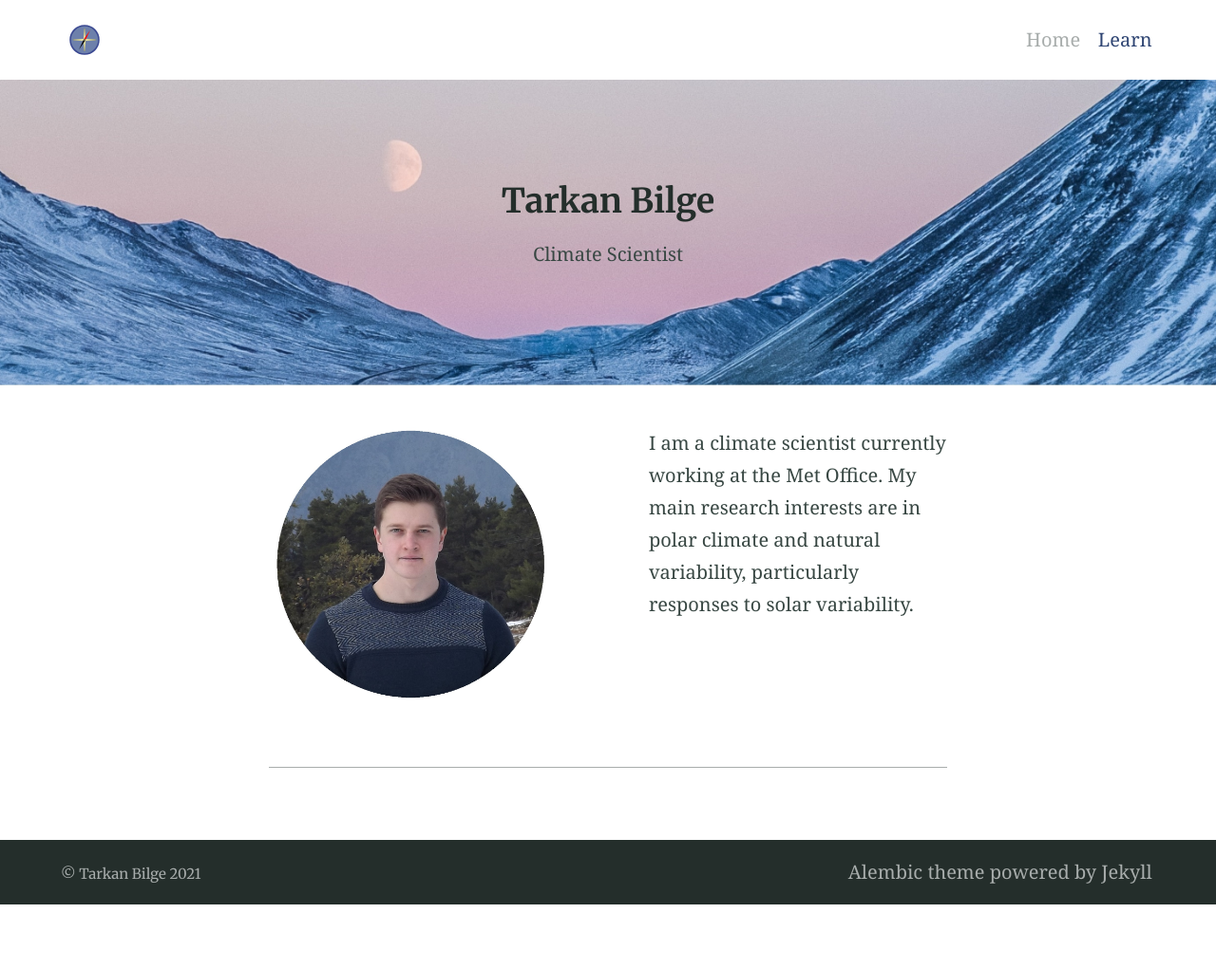
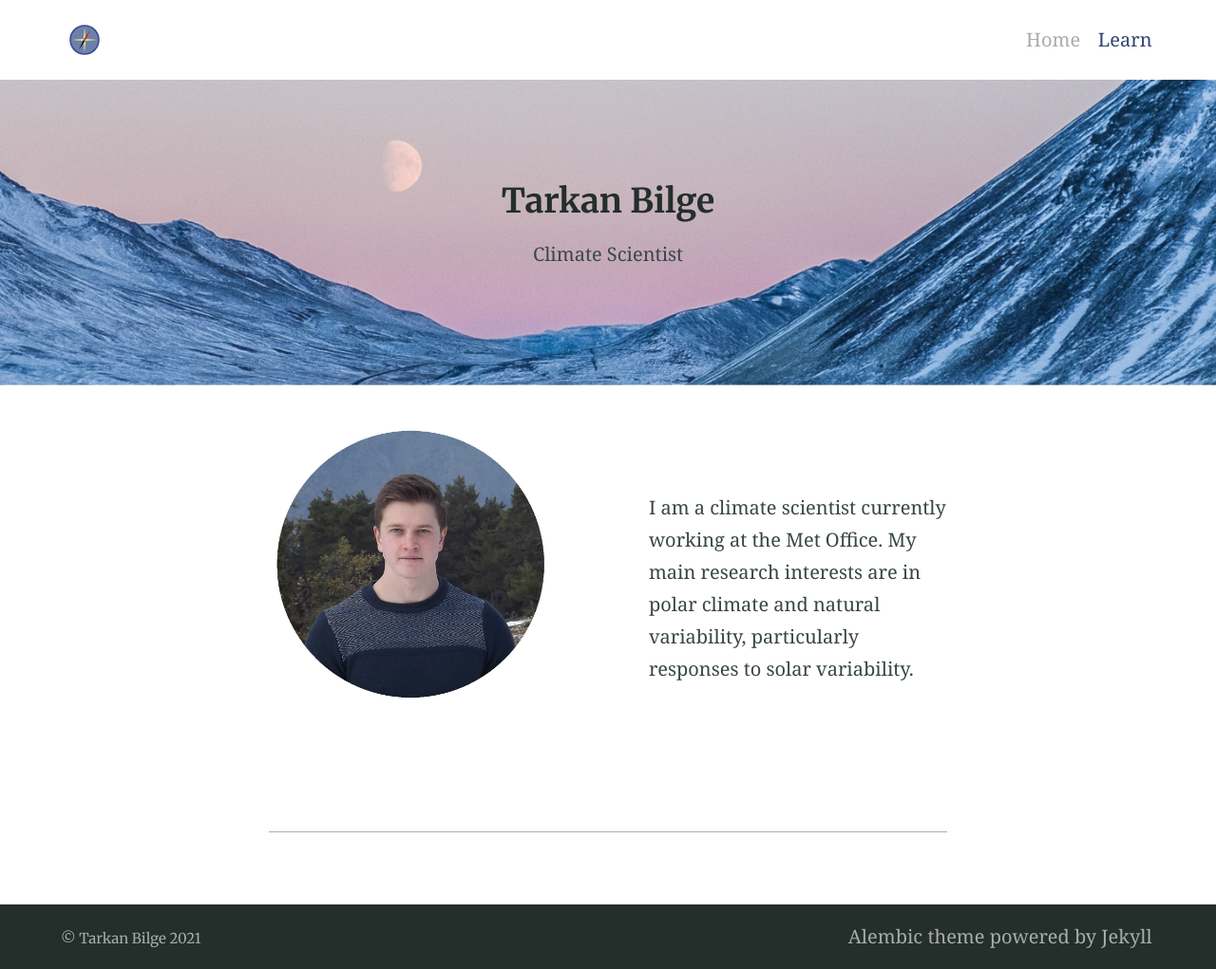
Before and after one commit to tarkanbilge/tarkanbilge.github.io, a Jekyll site: the page built from index.md, in a window 1280 px wide. Shown: the whole page at 95% size. Built offline with Jekyll 4.4.1, drawn with Linux system fonts in a browser that asks for light colours; before the commit the page ends 953 px from its top, so only the background shows below that.

Commit message:
Formatting

```diff
--- a/index.md
+++ b/index.md
@@ -8,7 +8,8 @@ feature_image: "https://tarkanbilge.github.io/assets/mountain1.jpg"
 
 {% include figure.html image="https://tarkanbilge.github.io/assets/web_profile1.jpg" position="left" width="300" height="800" %}
 
-<div style="margin-left: 20em;" > I am a climate scientist currently working at the Met Office. My main research interests are in polar climate and natural variability, particularly responses to solar variability.  </div>
+<div style="margin-left: 20em;" > <br/><br/>
+I am a climate scientist currently working at the Met Office. My main research interests are in polar climate and natural variability, particularly responses to solar variability.  </div>
 <br/><br/>
 
 ---
```
